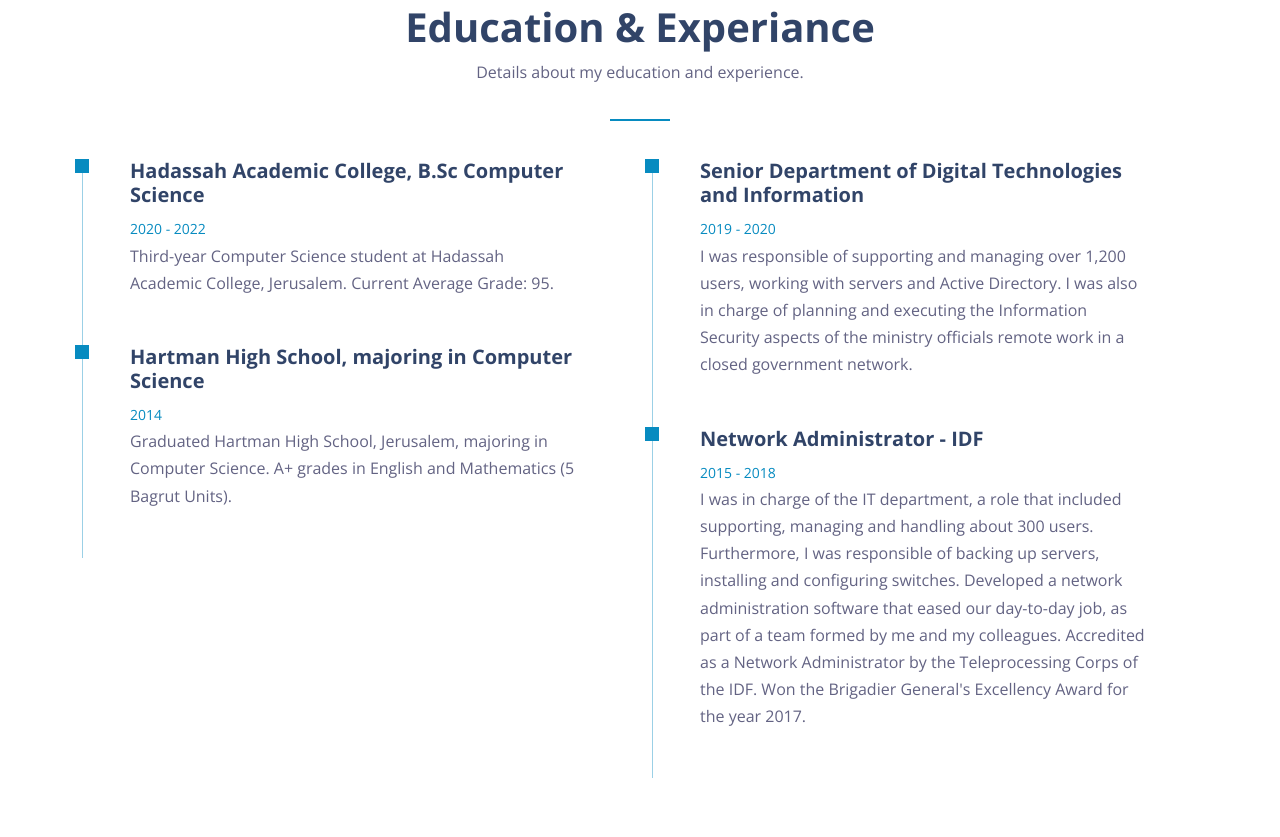
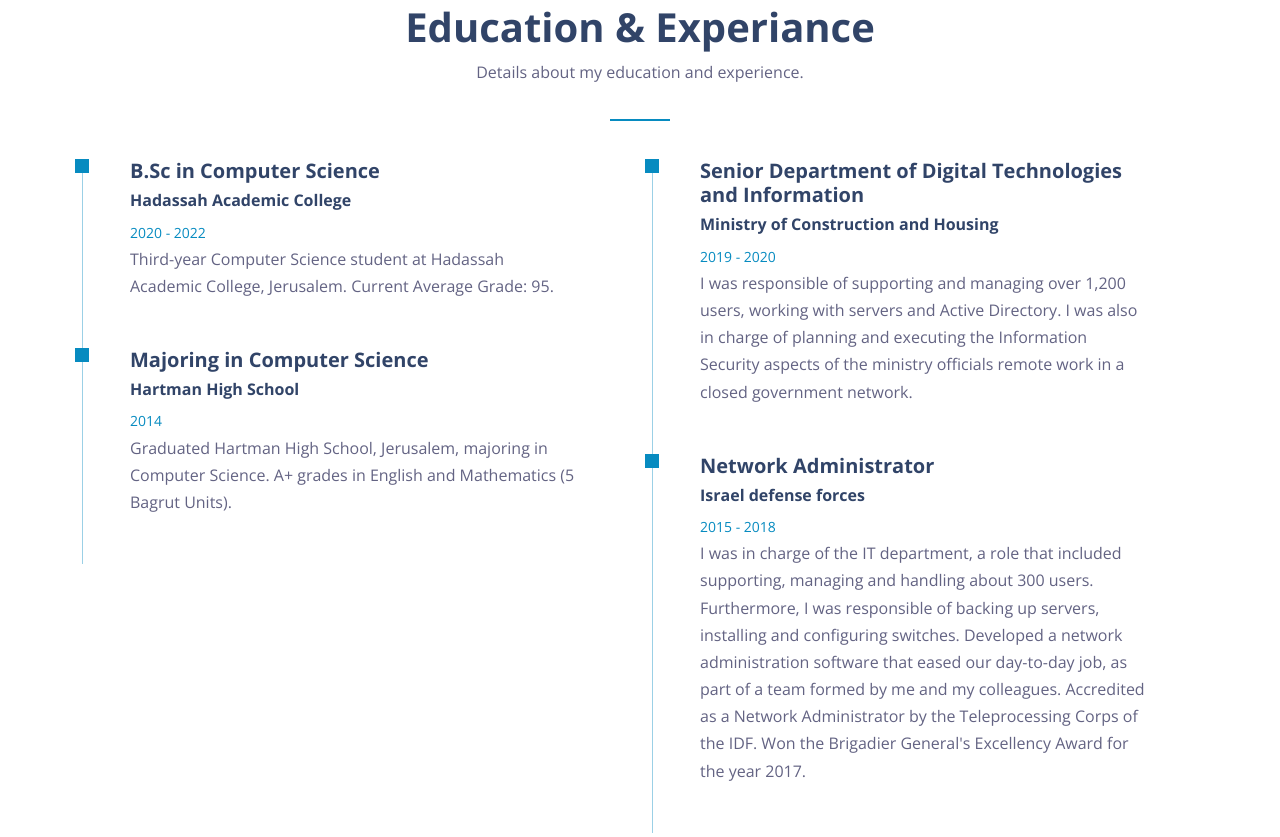
Before and after one commit to ranelbe/ranelbe.github.io, a plain HTML site: page index.html in a window 1280 px wide. Shown: the part 2943-3780 px from the top of the page. Drawn offline with nearby package versions, Linux system fonts and the light colour scheme.

Commit message:
Update index.html

```diff
--- a/index.html
+++ b/index.html
@@ -222,7 +222,8 @@
                     <div class="row">
                         <div class="col-12" data-aos="fade-up" data-aos-delay="100">
                             <div class="eduexp p-5 pt-0">
-                                <h5>Hadassah Academic College, B.Sc Computer Science</h5>
+                                <h5>B.Sc in Computer Science</h5>
+                                <h6>Hadassah Academic College</h6>
                                 <small class="text-brand">2020 - 2022</small>
                                 <p class="mb-0">Third-year Computer Science student at Hadassah Academic
                                     College,
@@ -231,7 +232,8 @@
                         </div>
                         <div class="col-12" data-aos="fade-up" data-aos-delay="200">
                             <div class="eduexp p-5 pt-0">
-                                <h5>Hartman High School, majoring in Computer Science</h5>
+                                <h5>Majoring in Computer Science</h5>
+                                <h6>Hartman High School</h6>
                                 <small class="text-brand">2014</small>
                                 <p class="mb-0">Graduated Hartman High School, Jerusalem, majoring in
                                     Computer Science.
@@ -245,6 +247,7 @@
                         <div class="col-12" data-aos="fade-up" data-aos-delay="400">
                             <div class="eduexp p-5 pt-0">
                                 <h5>Senior Department of Digital Technologies and Information</h5>
+                                <h6>Ministry of Construction and Housing</h6>
                                 <small class="text-brand">2019 - 2020</small>
                                 <p class="mb-0"> I was responsible of supporting
                                     and managing over 1,200 users, working with
@@ -258,7 +261,8 @@
                         </div>
                         <div class="col-12" data-aos="fade-up" data-aos-delay="500">
                             <div class="eduexp p-5 pt-0">
-                                <h5>Network Administrator - IDF</h5>
+                                <h5>Network Administrator</h5>
+                                <h6>Israel defense forces</h6>
                                 <small class="text-brand">2015 - 2018</small>
                                 <p class="mb-0">
                                     I was in charge of the IT department, a role that included
```
